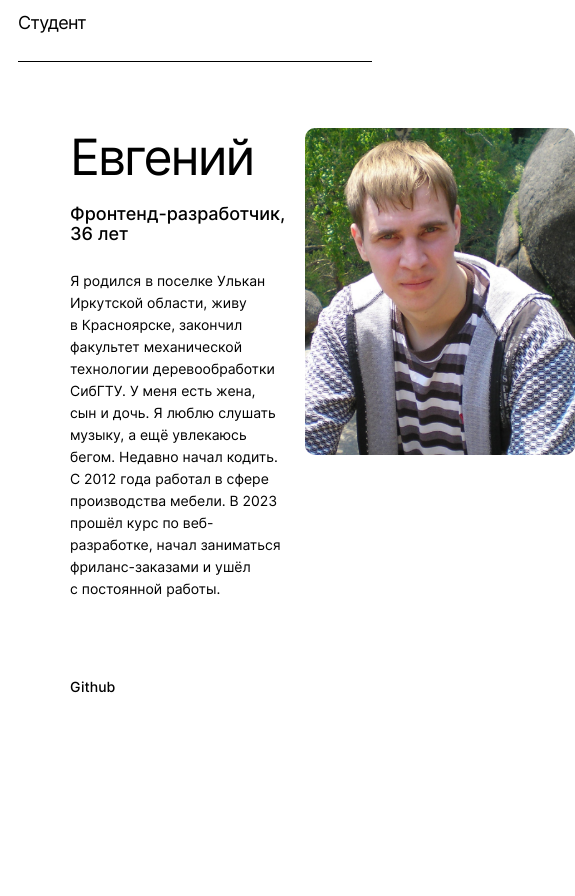
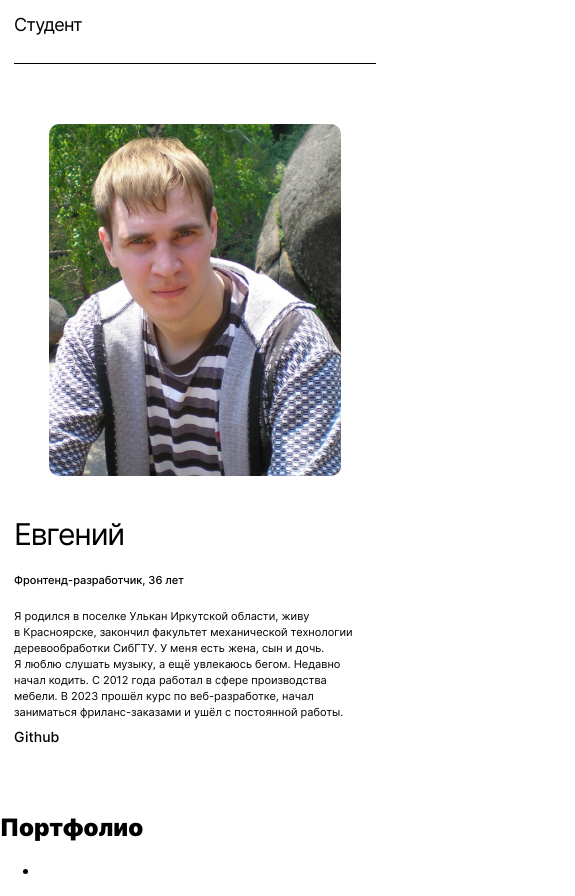
Before and after one commit to TarEvgen/movies-explorer-frontend, a React (Create React App) app: page / in a window 390 px wide. Shown: the part 1920-2816 px from the top of the page, 575 px wide, since content can reach past the window. Before the commit the page ends 2615 px from the top, so only its background shows below. Built offline with nearby package versions, Linux system fonts and the light colour scheme.

Commit message:
add section portfolio

```diff
--- a/src/components/AboutMe/AboutMe.css
+++ b/src/components/AboutMe/AboutMe.css
@@ -74,3 +74,73 @@
   object-fit: cover;
   border-radius: 10px;
 }
+
+@media screen and (max-width: 768px) {
+  .about-me__block {
+    margin-left: 50px;
+    margin-right: 50px;
+  }
+  .about-me__name {
+    font-size: 40px;
+    line-height: 40px;
+    letter-spacing: -1.6px;
+  }
+  .about-me__activity {
+    font-size: 12px;
+    line-height: 18px;
+    margin-top: 16px;
+  }
+  .about-me__description {
+    margin-top: 20px;
+    font-size: 12px;
+
+    line-height: 18px;
+  }
+  .about-me__link {
+    margin-top: 69px;
+  }
+  .about-me__foto {
+    max-width: 255px;
+    height: 307px;
+  }
+}
+
+@media screen and (max-width: 620px) {
+  .about-me__block {
+    flex-direction: column;
+    margin-left: 14px;
+    margin-right: 14px;
+    row-gap: 40px;
+    margin-top: 60px;
+  }
+  .about__title_me {
+    margin-left: 14px;
+    margin-right: 14px;
+  }
+  .about-me__foto {
+    max-width: 292px;
+    height: 352px;
+    order: -1;
+    align-self: center;
+  }
+  .about-me {
+    min-height: 850px;
+  }
+  .about-me__name {
+    font-size: 30px;
+    line-height: normal;
+    letter-spacing: -1.2px;
+  }
+  .about-me__activity {
+    font-size: 11px;
+    line-height: 16px;
+    margin-top: 20px;
+  }
+  .about-me__description {
+    font-size: 11px;
+    line-height: 16px;
+  }
+  .about-me__link {
+    margin-top: 8px;
+  }
+}
--- a/src/components/AboutMe/AboutMe.js
+++ b/src/components/AboutMe/AboutMe.js
@@ -5,7 +5,7 @@ import Foto from "../../images/foto.png"
 function AboutMe() {
   return (
     <section id="aboutme" className="about-me">
-      <h2 className="about__title">Студент</h2>
+      <h2 className="about__title about__title_me">Студент</h2>
       <div className="about-me__block">
 
       <div className="about-me__info">
--- a/src/components/Main/Main.js
+++ b/src/components/Main/Main.js
@@ -3,6 +3,7 @@ import NavTab from "../NavTab/NavTab";
 import AboutProject from "../AboutProject/AboutProject";
 import Techs from "../Techs/Techs";
 import AboutMe from "../AboutMe/AboutMe";
+import Portfolio from "../Portfolio/Portfolio";
 
 function Main() {
     return (
@@ -12,6 +13,7 @@ function Main() {
         <AboutProject />
         <Techs />
         <AboutMe />
+        <Portfolio />
       </>
     );
   }
--- /dev/null
+++ b/src/components/Portfolio/Portfolio.js
@@ -0,0 +1,16 @@
+import "./Portfolio.css";
+
+function Portfolio() {
+  return (
+    <section className="portfolio">
+      <h2 className="portfolio__title">Портфолио</h2>
+      <ul className="portfolio__list">
+        <li className="portfolio__name"></li>
+      </ul>
+
+
+    </section>
+  );
+}
+
+export default Portfolio;
--- a/src/components/Techs/Techs.css
+++ b/src/components/Techs/Techs.css
@@ -97,7 +97,7 @@
     padding-top: 22px;
     margin-left: auto;
     margin-right: auto;
-    max-width: 90%;
+    max-width: 60%;
   }
   .techs__name {
     height: 57px;
@@ -140,9 +140,9 @@
       }
 
       .techs {
+        min-height: 708px;
+        background-color: #FFF;
 
-        background-color: #FFF;
-        min-height: 651px;
 
       }
       .about__title_techs {
@@ -151,4 +151,8 @@
       .techs__title {
         padding-top: 60px;
       }
+      .techs__subtitle {
+        max-width: 80%;
+        padding-top: 25px;
+      }
   }
--- a/src/components/Techs/Techs.js
+++ b/src/components/Techs/Techs.js
@@ -5,7 +5,7 @@ function Techs() {
     <section id="techs" className="techs">
       <h2 className="about__title about__title_techs">Технологии</h2>
       <h3 className="techs__title"><nobr>7 технологий</nobr></h3>
-      <p className="techs__subtitle">На&nbsp;курсе веб-разработки мы&nbsp;освоили технологии, которые применили в&nbsp;дипломном проекте.</p>
+      <p className="techs__subtitle">На курсе веб-разработки мы освоили технологии, которые применили в дипломном проекте.</p>
       <ul className="techs__list">
         <li className="techs__name">HTML</li>
         <li className="techs__name">CSS</li>
```
Also changed, not shown: src/components/Portfolio/Portfolio.css (added).
